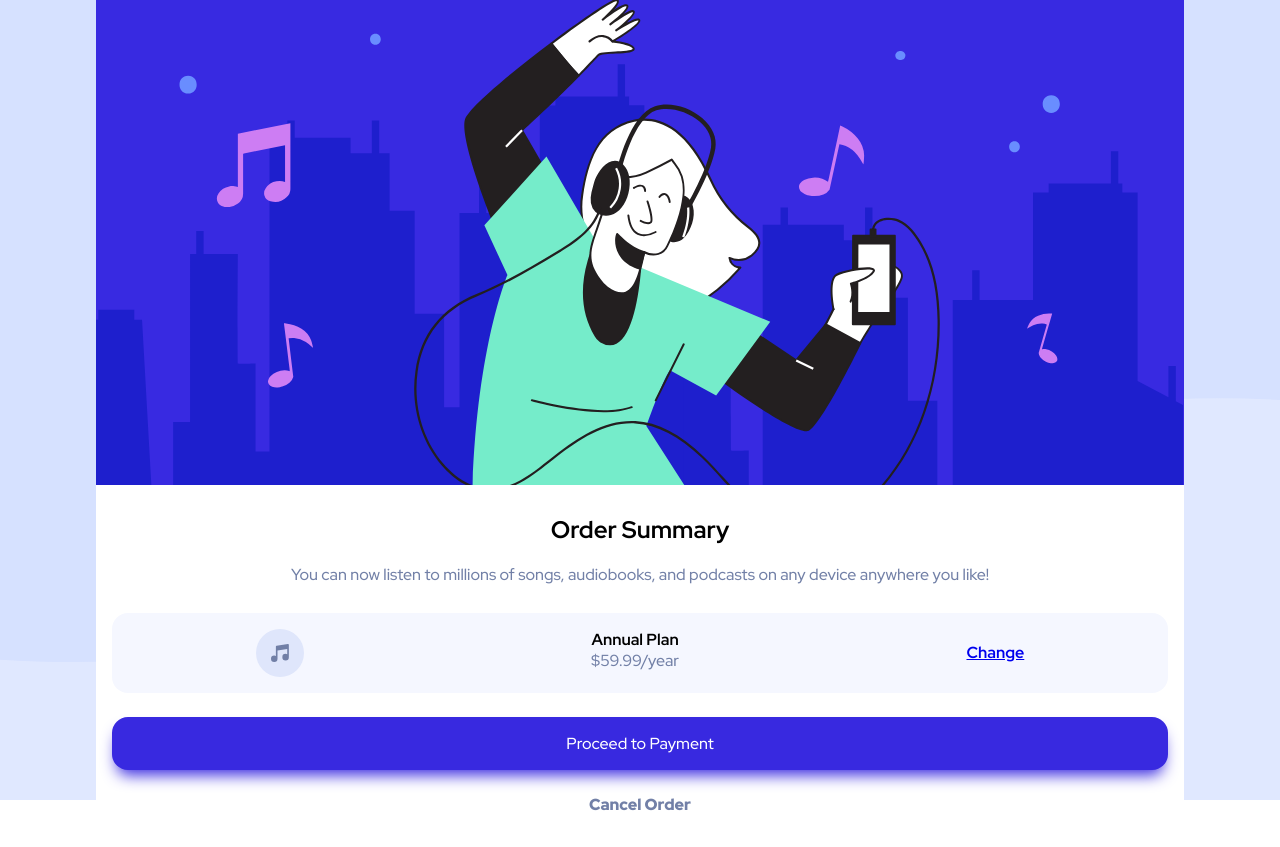
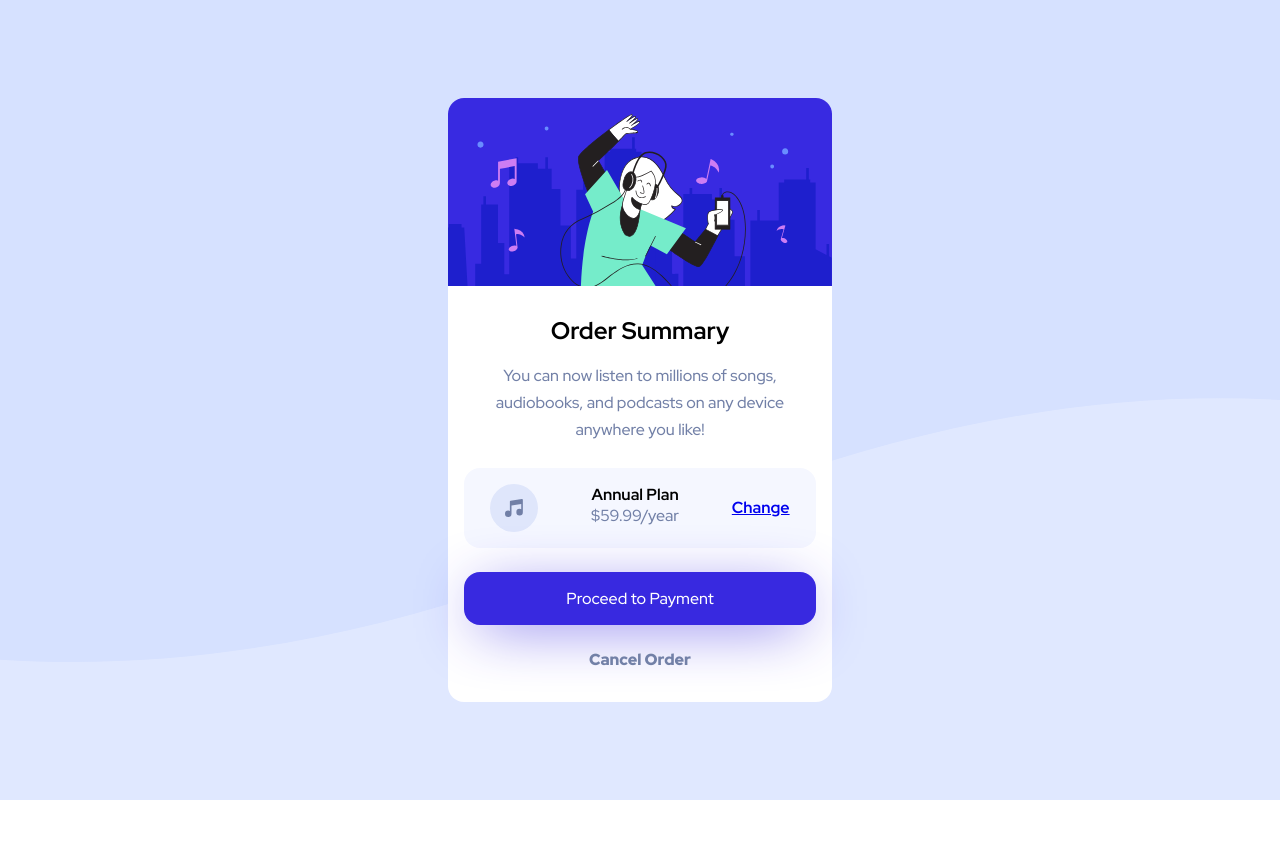
Before and after one commit to lucascsilvadev/order-summary-component-main, a plain HTML site: page index.html in a window 1280 px wide. After the commit the page ends 800 px from the top, so only its background shows below. Drawn offline with Linux system fonts and the light colour scheme.

Commit message:
add responsiveness to the project

```diff
--- a/css/card.css
+++ b/css/card.css
@@ -54,7 +54,7 @@
     color: white;
     padding: 1em;
     border-radius: 16px;
-    box-shadow: 0px 10px 15px -5px var(--payment-btn-bg);
+    box-shadow: 0px 10px 60px -15px var(--payment-btn-bg);
     margin-bottom: 0.5em;
 }
 
@@ -67,3 +67,9 @@
     color: var(--font-color);
     margin-bottom: 2em;
 }
+
+@media (min-width: 1024px) {
+    #card {
+        width: 30%;
+    }
+}
```
